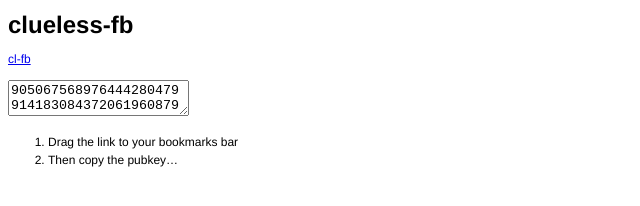
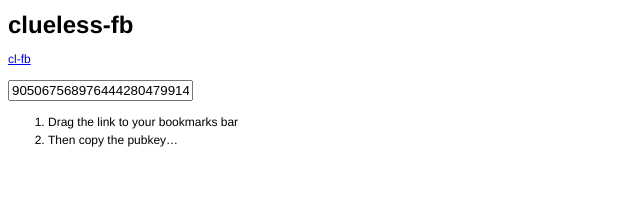
Before and after one commit to pmeinhardt/fb-sec, a plain HTML site: page public/index.html in a window 1280 px wide. Shown: the whole page, without its empty margins (0-640 px from the left). Drawn offline with nearby package versions, Linux system fonts and the light colour scheme.

Commit message:
Auto-select pubkey field on focus

```diff
--- a/public/index.html
+++ b/public/index.html
@@ -16,7 +16,7 @@
     <h1>clueless-fb</h1>
     <div id="table-top">
       <p><a id="bookmarklet" href="#" class="hidden">cl-fb</a></p>
-      <p><textarea id="pubkey" class="hidden"></textarea></p>
+      <p><input id="pubkey" type="text" class="hidden"></p>
     </div>
     <div id="instructions">
       <ol>
@@ -74,15 +74,16 @@
         source = data.replace('<private-key>', key.n + '|' + key.d);
 
         // Create a bookmark link, which can be dragged to the bookmarks bar.
-        $a = $('a#bookmarklet');
+        $a = $('#bookmarklet');
         $a.attr({
           href: bookmarkify(source),
           class: 'draggable'
         });
 
         // Present the public key, for copy-pasting into place…
-        $pubkey = $('textarea#pubkey');
+        $pubkey = $('#pubkey');
         $pubkey.val(key.n + '|' + key.e);
+        $pubkey.on('click', function() { this.select(); });
         $pubkey.attr({
           class: ''
         });
```
